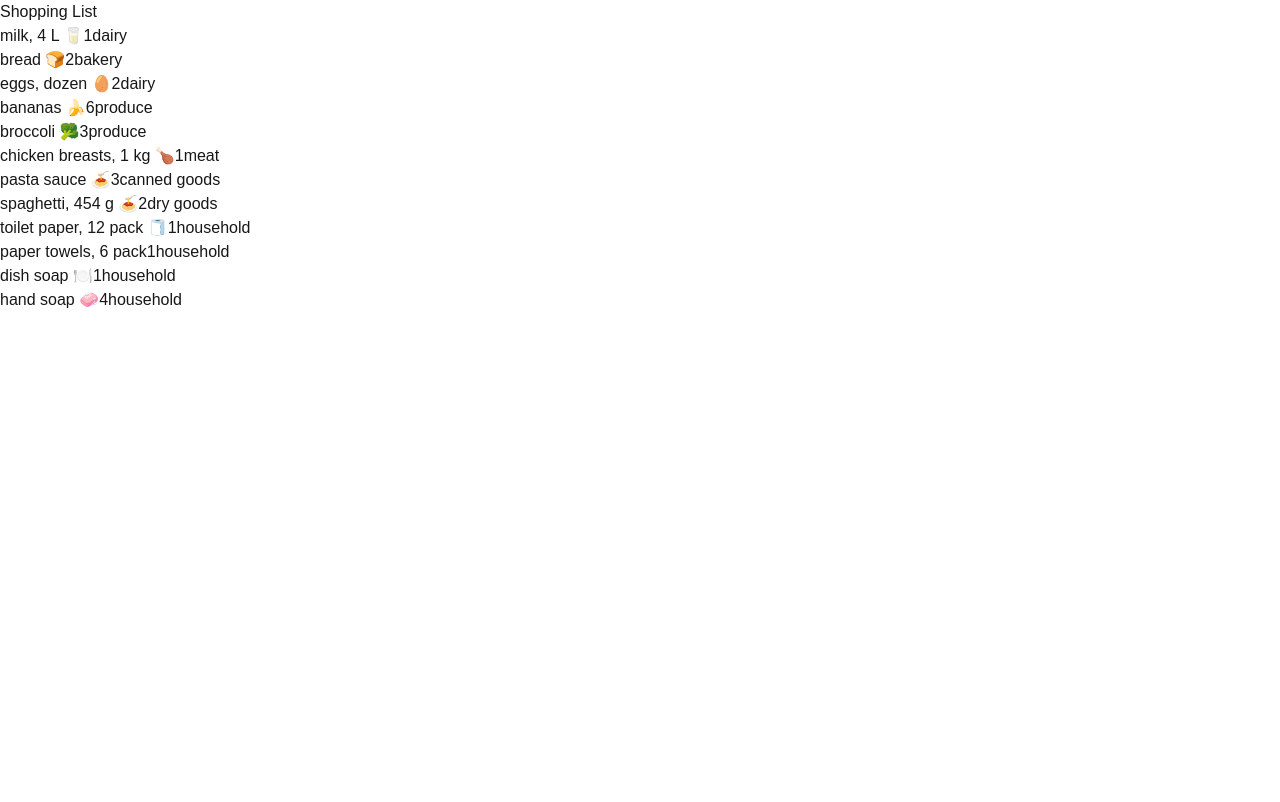
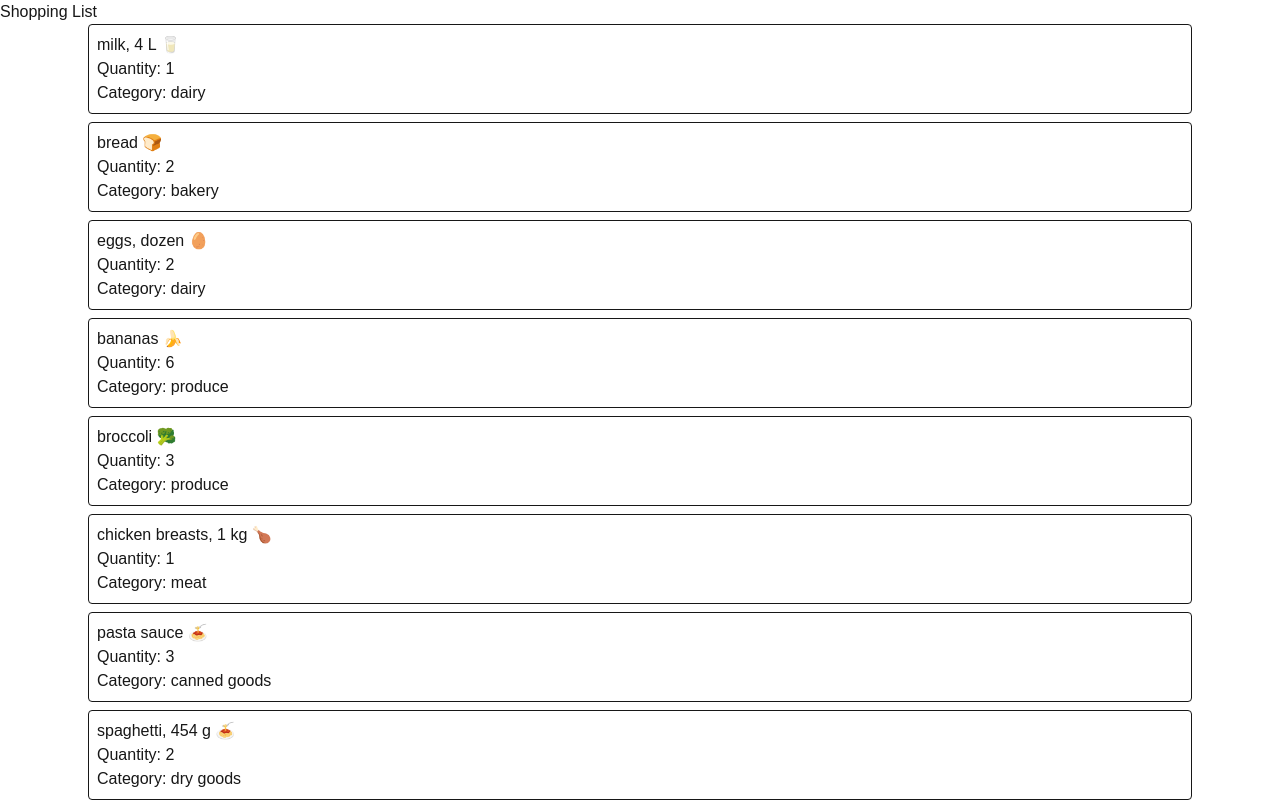
Before and after one commit to yvnmnl/cprg306-assignments, a Next.js app: page /week-3 in a window 1280 px wide. Shown: the top 802 px of the page. Built offline with nearby package versions, Linux system fonts and the light colour scheme.

Commit message:
Styled Item list
Added in some tailwind onto the Item List

```diff
--- a/app/week-3/item.js
+++ b/app/week-3/item.js
@@ -2,16 +2,16 @@ import React from "react";
 
 function Item({ name, quantity, category }) {
   return (
-    <li>
+    <li className="flex justify-items-center flex-col border-1 border-style:solid rounded-sm p-2 mx-22 mb-2">
       <div>
         <span>
           {name}
         </span>
         <span>
-          {quantity}
+          <p>Quantity: {quantity}</p>
         </span>
         <span>
-          {category}
+          <p>Category: {category}</p>
         </span>
       </div>
     </li>
```
